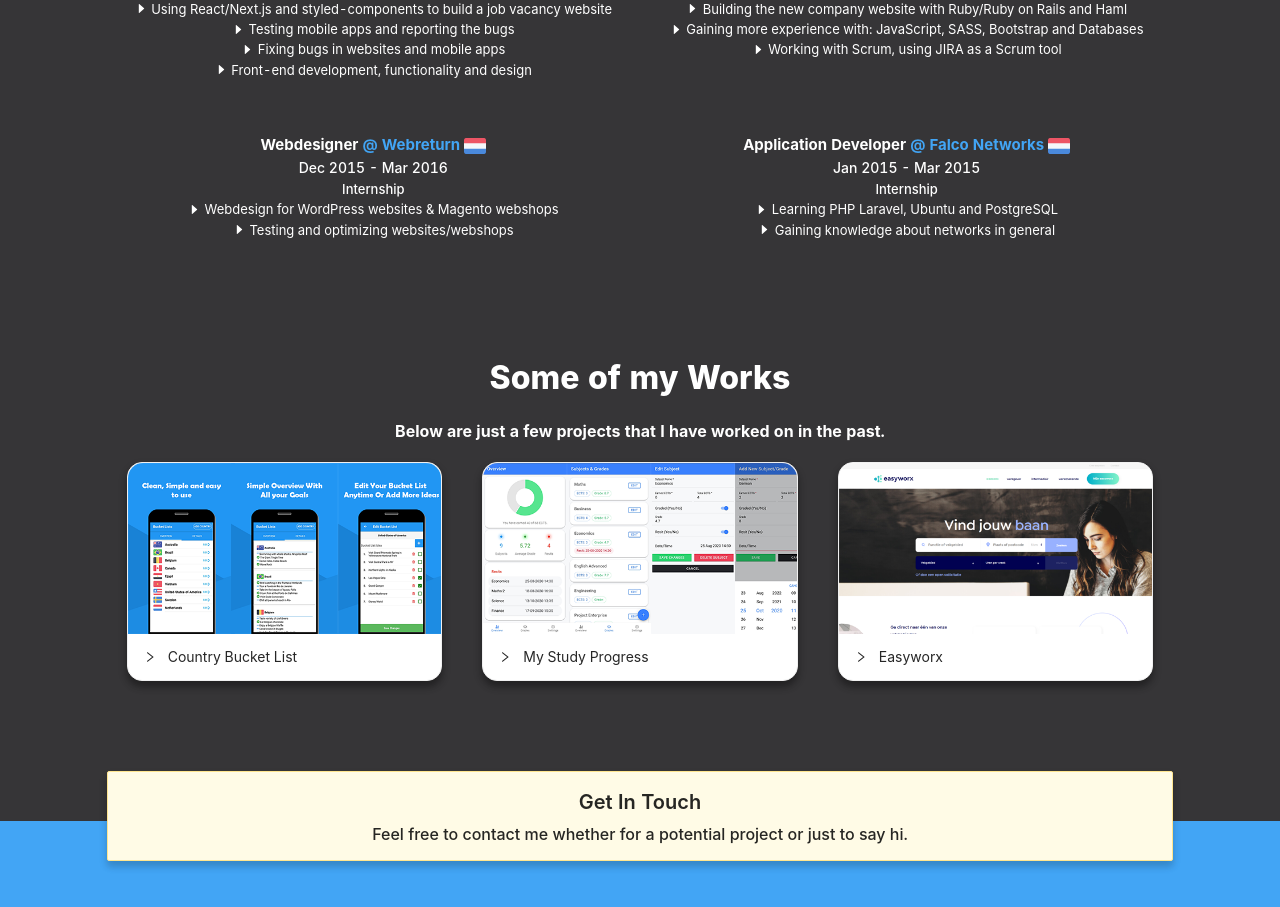
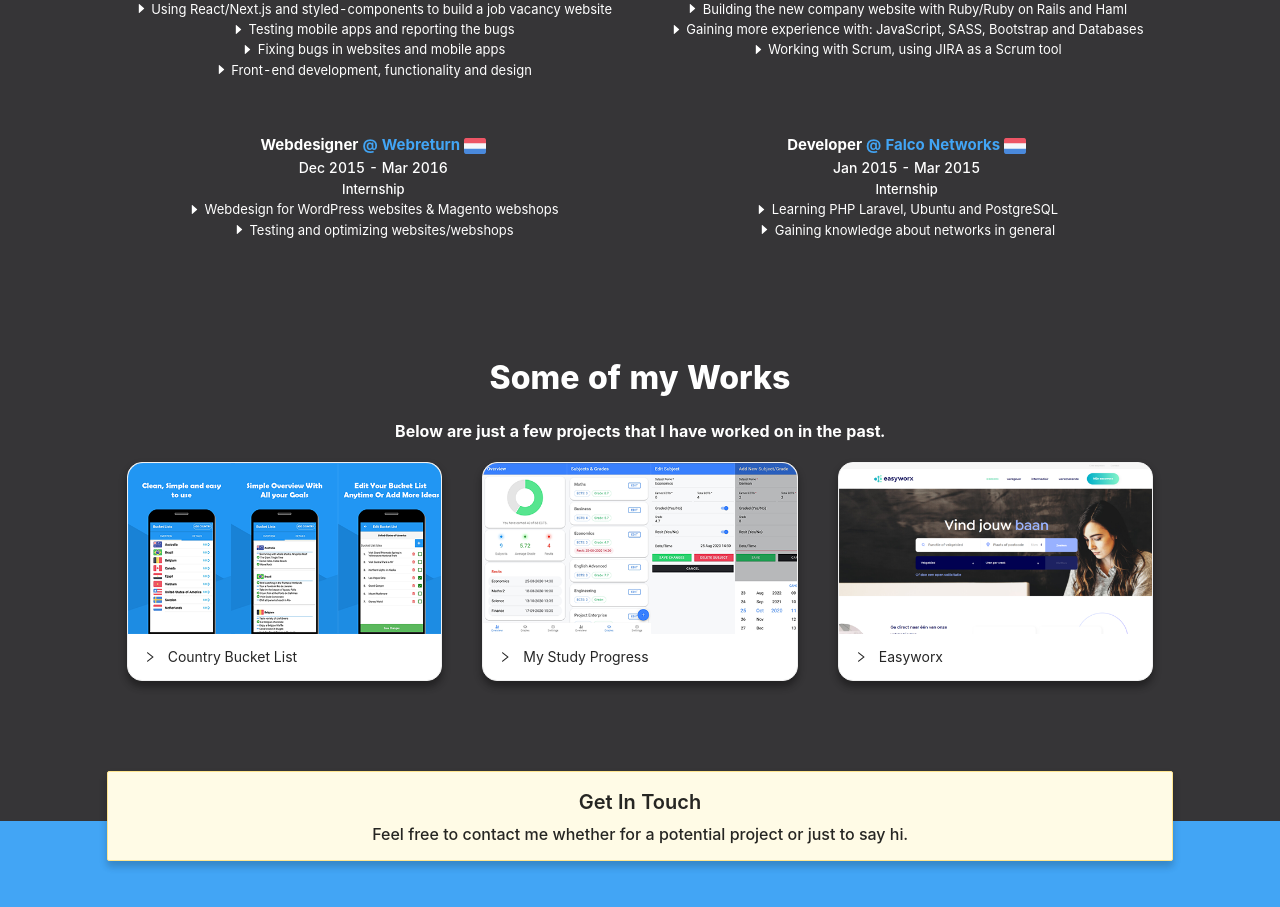
Before and after one commit to NamTPhan/NamTPhan.github.io, a React (Create React App) app: page / in a window 1280 px wide. Shown: the part 1880-2787 px from the top of the page. Built offline with nearby package versions, Linux system fonts and the light colour scheme.

Commit message:
Infinite scroll fix

```diff
--- a/src/components/GlobalStyle.js
+++ b/src/components/GlobalStyle.js
@@ -4,5 +4,7 @@ export const GlobalStyles = createGlobalStyle`
   body {
     background: ${({ theme }) => theme.body};
     font-family: -apple-system, BlinkMacSystemFont, Segoe UI, Roboto, Oxygen, Ubuntu, sans-serif;
+    -webkit-font-smoothing: antialiased;
+    -moz-osx-font-smoothing: grayscale;
   }
 `
--- a/src/data/experience.json
+++ b/src/data/experience.json
@@ -43,7 +43,7 @@
   },
   {
     "id": "falco",
-    "title": "Application Developer",
+    "title": "Developer",
     "company": "Falco Networks",
     "country": "Netherlands",
     "type": "Internship",
```
Also changed, not shown: 1 other file (tests, documents, lock files or other folders).
